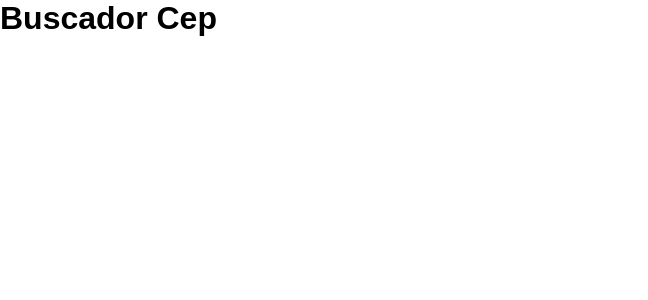
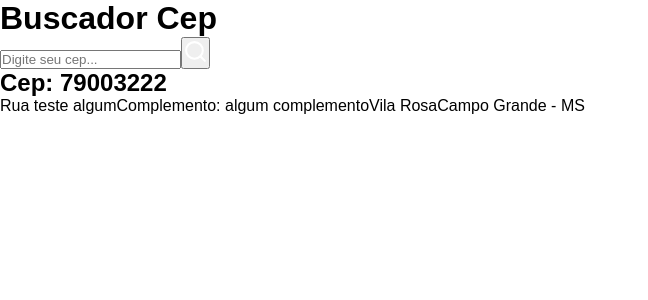
Before and after one commit to denneraladim/buscador-cep, a React (Vite) app: page / in a window 1280 px wide. Shown: the top 300 px of the page, without its empty margins (0-648 px from the left). Built offline with nearby package versions, Linux system fonts and the light colour scheme.

Commit message:
Criado o componente BuscadorCep

```diff
--- a/src/components/BuscadorCep.jsx
+++ b/src/components/BuscadorCep.jsx
@@ -1,11 +1,37 @@
+
+// Imports
 
 import styles from "./BuscadorCep.module.css";
+
+// Bibliotecas
+
+import {FiSearch} from 'react-icons/fi';
+
 
 const BuscadorCep = () => {
     return(
         <>
         <div className={styles.container}>
-        <h1>Buscador Cep</h1>
+        <h1 className={styles.title}>Buscador Cep</h1>
+
+        <div className={styles.containerInput}>
+            <input
+             type="text"
+             placeholder="Digite seu cep..."
+              />
+
+              <button className={styles.buttonSearch}>
+                <FiSearch size={25} color="#FFF"/>
+              </button>
+        </div>
+        <main className={styles.main}>
+            <h2>Cep: 79003222</h2>
+
+            <span>Rua teste algum</span>
+            <span>Complemento: algum complemento</span>
+            <span>Vila Rosa</span>
+            <span>Campo Grande - MS</span>
+        </main>
     </div>
         </>
     )
```
